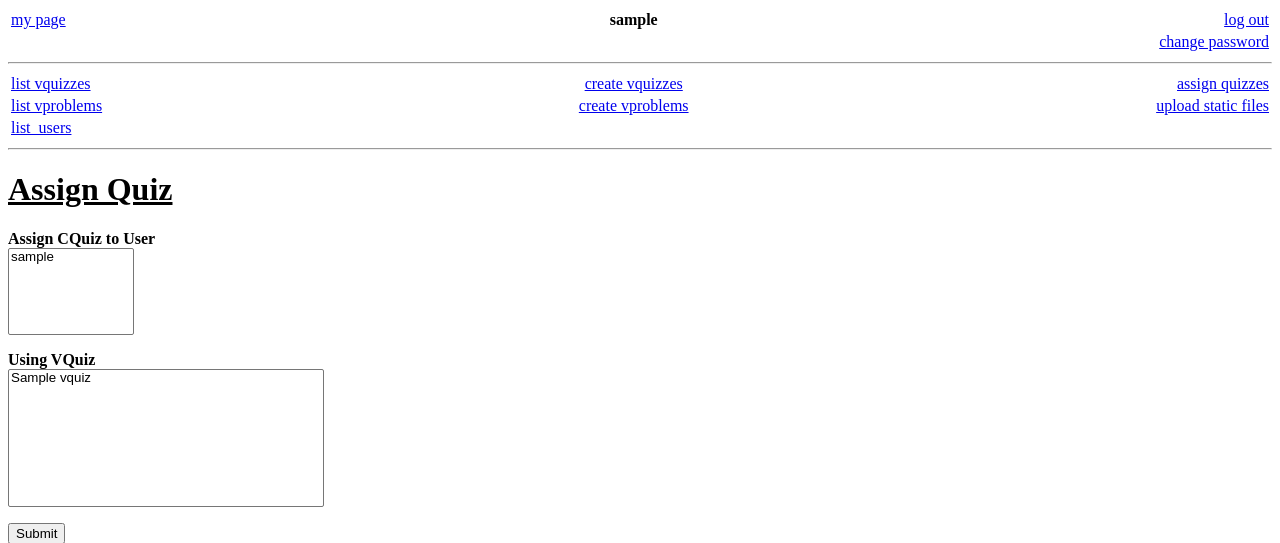
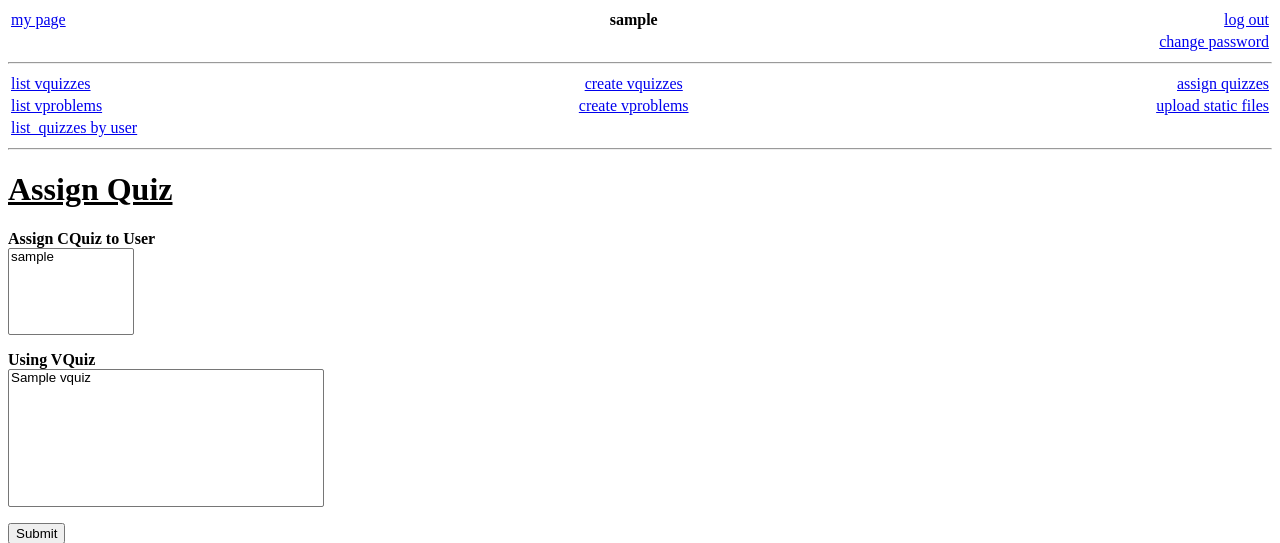
Before and after one commit to oscarpoppa/qgen, a Flask app: page /quiz/assign in a window 1280 px wide. Shown: the top 543 px of the page. Run offline with Flask 3, Linux system fonts and the light colour scheme; a user stored in the database is signed in; tables that the repository leaves empty hold one stand-in row (values such as "Sample post"); some libraries are stand-ins or nearby versions.

Commit message:
changed link text

```diff
--- a/app/templates/base.html
+++ b/app/templates/base.html
@@ -59,7 +59,7 @@
                       </tr>
                       <tr>
                         <td align=left width=33%>
-                           <div><a href="{{ url_for('qgen.list_users') }}">list_users</a></div>
+                           <div><a href="{{ url_for('qgen.list_users') }}">list_quizzes by user</a></div>
                         </td>
                         <td align=center width=33%></td>
                         <td align=right width=34%></td>
```
